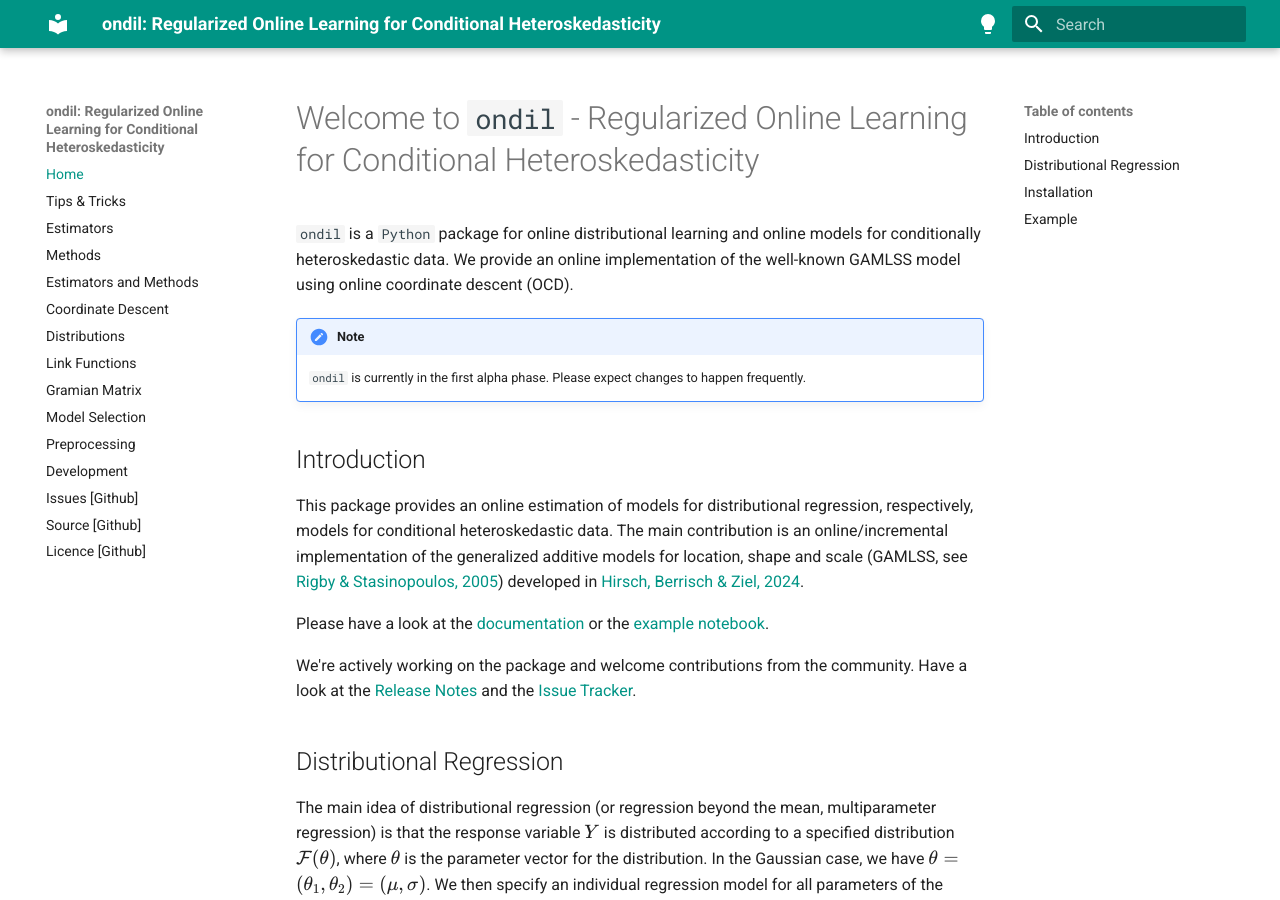
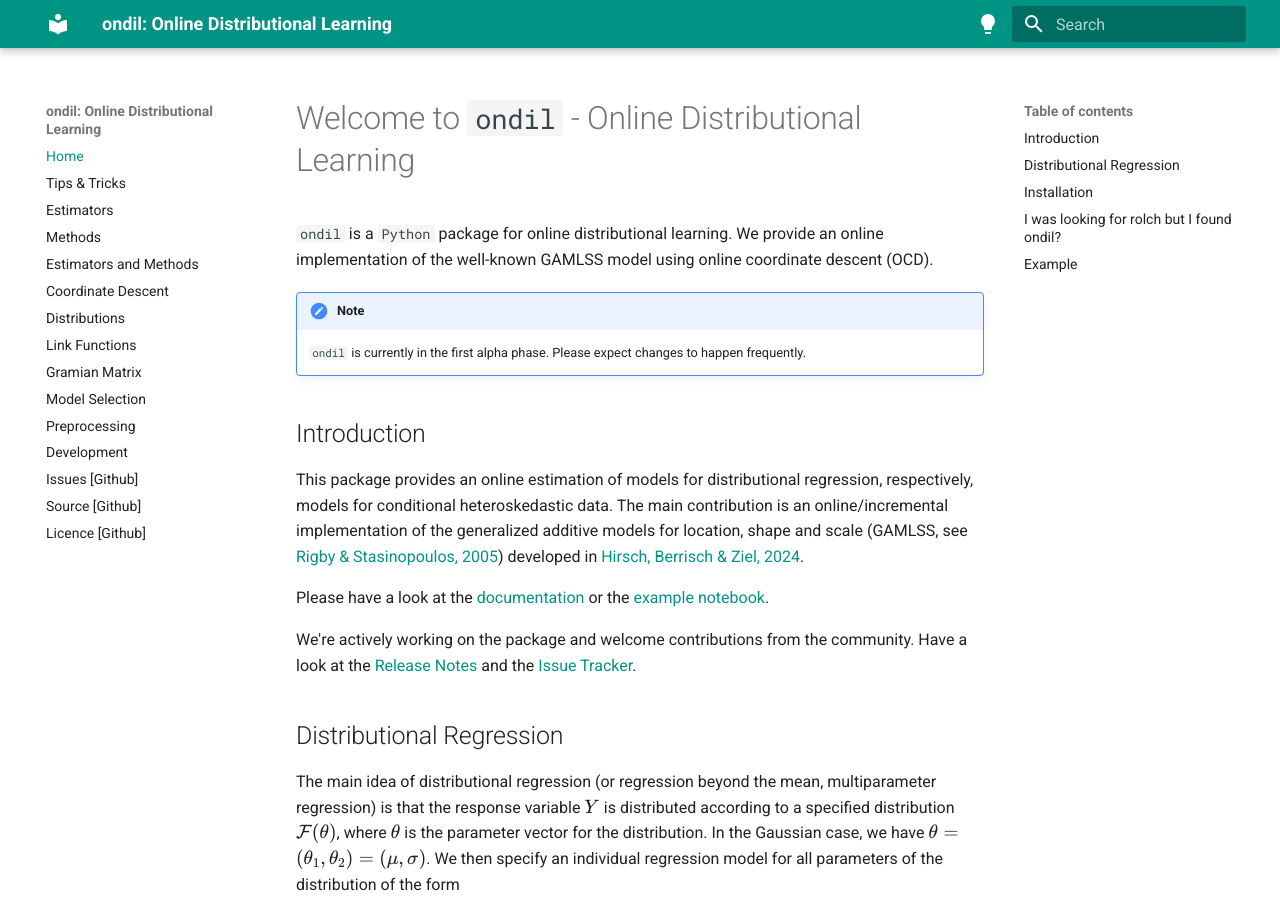
Before and after one commit to simon-hirsch/rolch, an MkDocs documentation site: the page built from docs/index.md, in a window 1280 px wide and 900 px high. Built offline with MkDocs 1.6.1 and Material for MkDocs 9.7.7, drawn with Linux system fonts in a browser that asks for light colours; some of the changed text lies outside the part shown.

Commit message:
Update some stuff with renaming

````diff
--- a/docs/index.md
+++ b/docs/index.md
@@ -1,6 +1,6 @@
-# Welcome to `ondil` - Regularized Online Learning for Conditional Heteroskedasticity
+# Welcome to `ondil` - Online Distributional Learning
 
-`ondil` is a `Python` package for online distributional learning and online models for conditionally heteroskedastic data. We provide an online implementation of the well-known GAMLSS model using online coordinate descent (OCD).
+`ondil` is a `Python` package for online distributional learning. We provide an online implementation of the well-known GAMLSS model using online coordinate descent (OCD).
 
 !!! note
     `ondil` is currently in the first alpha phase. Please expect changes to happen frequently.
@@ -30,6 +30,9 @@ This allows us to specify very flexible models that consider the conditional beh
 ```shell
 pip install ondil
 ```
+## I was looking for `rolch` but I found `ondil`?
+
+`rolch` (Regularized Online Learning for Conditional Heteroskedasticity) was the original name of this package, but we decided to rename it to `ondil` (Online Distributional Learning) to better reflect its purpose and functionality, since conditional heteroskedasticity (=non constant variance) is just one of the many applications for distributional regression models that can be estimated with this package.
 
 ## Example
 
--- a/mkdocs.yml
+++ b/mkdocs.yml
@@ -1,4 +1,4 @@
-site_name: "ondil: Regularized Online Learning for Conditional Heteroskedasticity"
+site_name: "ondil: Online Distributional Learning"
 
 nav:
   - Home: index.md
````
